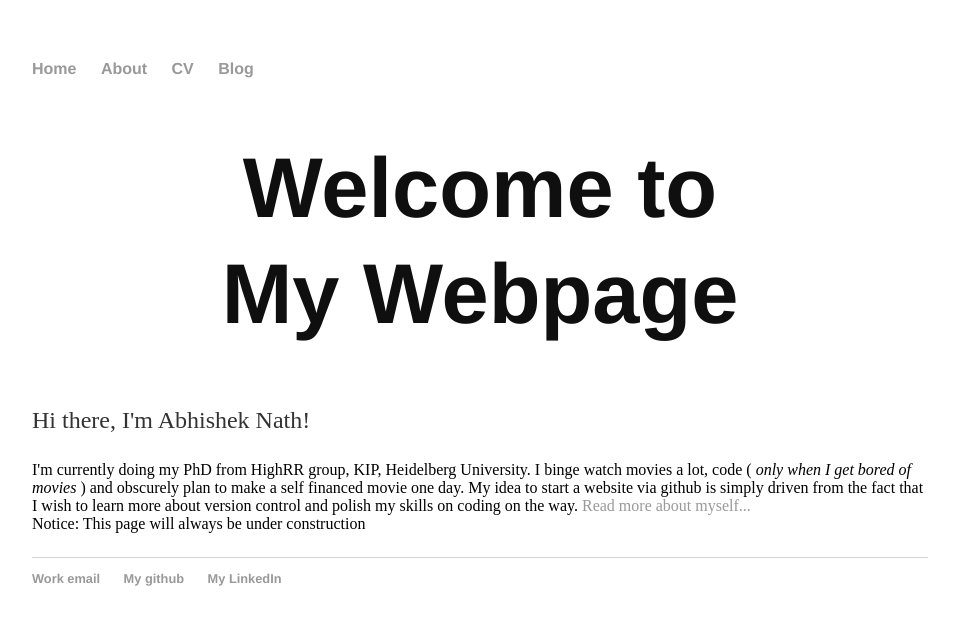
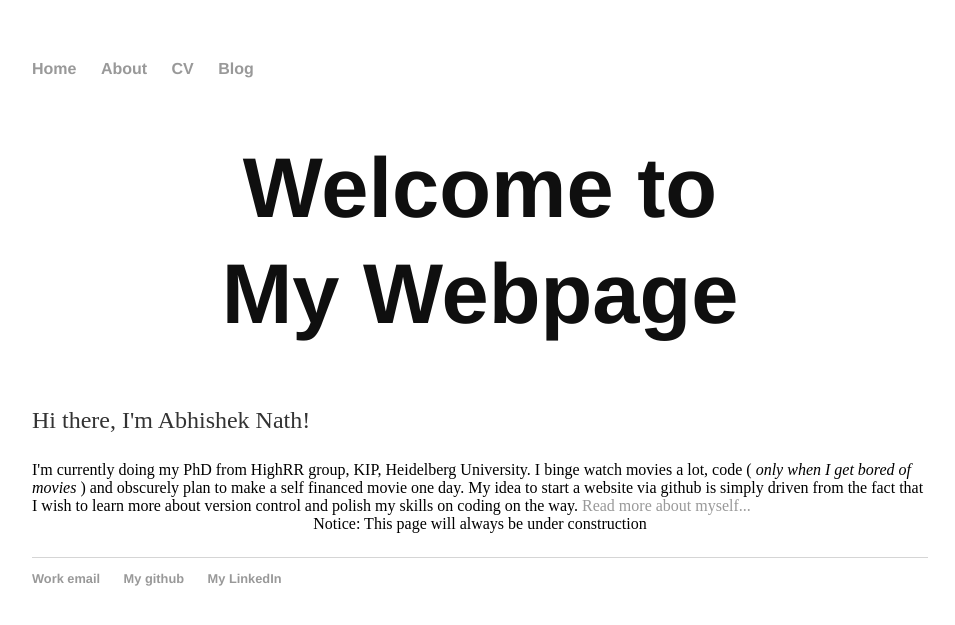
Before and after one commit to an15ms157/abhishek.github.io, a Jekyll site: the page built from index.html, in a window 1280 px wide. Shown: the top 625 px of the page, without its empty margins (160-1115 px from the left). Built offline with Jekyll 4.4.1, drawn with Linux system fonts in a browser that asks for light colours.

Commit message:
Update main.css

```diff
--- a/css/main.css
+++ b/css/main.css
@@ -42,6 +42,6 @@ ul.posts li {
     list-style: none;
 }
 
-div.homepage {
+#homepage {
     text-align: center;
 }
```
